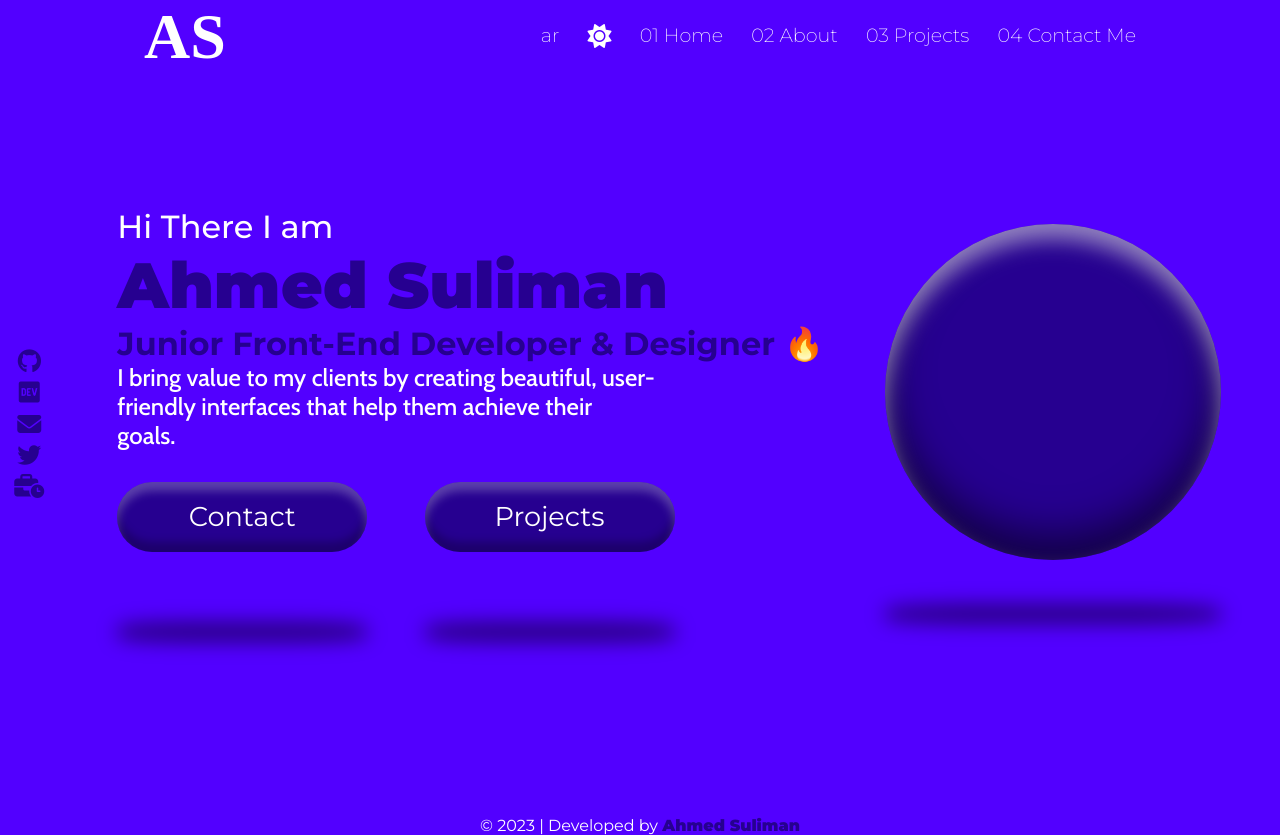
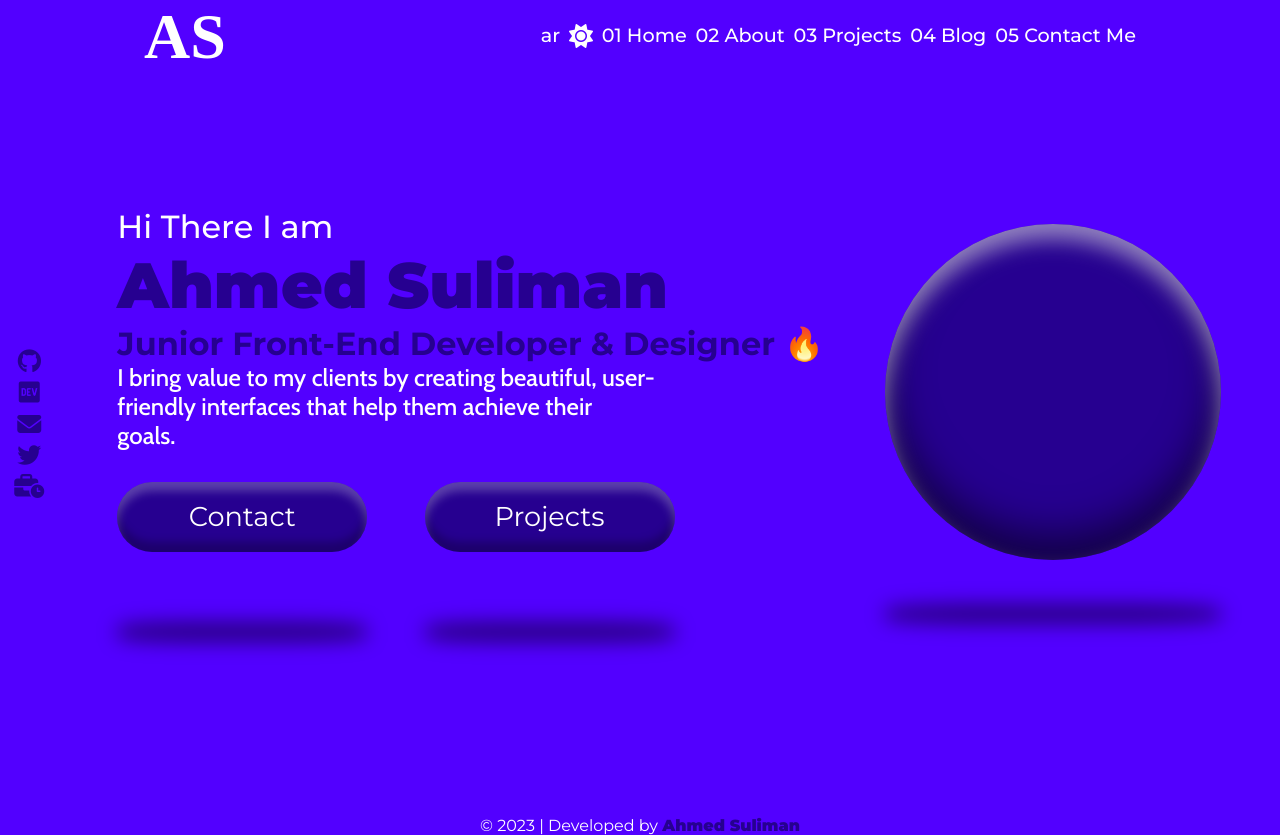
Before and after one commit to ahmedonour/portfolio-5.4, a SvelteKit app: page / in a window 1280 px wide. Built offline with nearby package versions, Linux system fonts and the light colour scheme; a web font is replaced by a local one.

Commit message:
Update The Nave links

```diff
--- a/src/components/home/Desktop-navbar.svelte
+++ b/src/components/home/Desktop-navbar.svelte
@@ -7,10 +7,15 @@
 			<li>01 Home</li>
 		</a><a href="/about">
 			<li>02 About</li>
-		</a><a href="/project">
+		</a>
+		<a href="/project">
 			<li>03 Projects</li>
-		</a><a href="mailto:ahmedonour.49@gmail.com">
-			<li>04 Contact Me</li>
+		</a>
+		<a href="blog.ahmedsuliman.com" target="_blank">
+			<li>04 Blog</li>
+		</a>
+		<a href="mailto:ahmedonour.49@gmail.com">
+			<li>05 Contact Me</li>
 		</a>
 	</div>
 </nav>
@@ -48,7 +53,7 @@
 	nav .nav_links a {
 		font-size: 1.2rem;
 		color: #fff;
-		font-weight: 200;
+		font-weight: 500;
 	}
 	@media screen and (max-width: 414px) {
 		nav {
```
